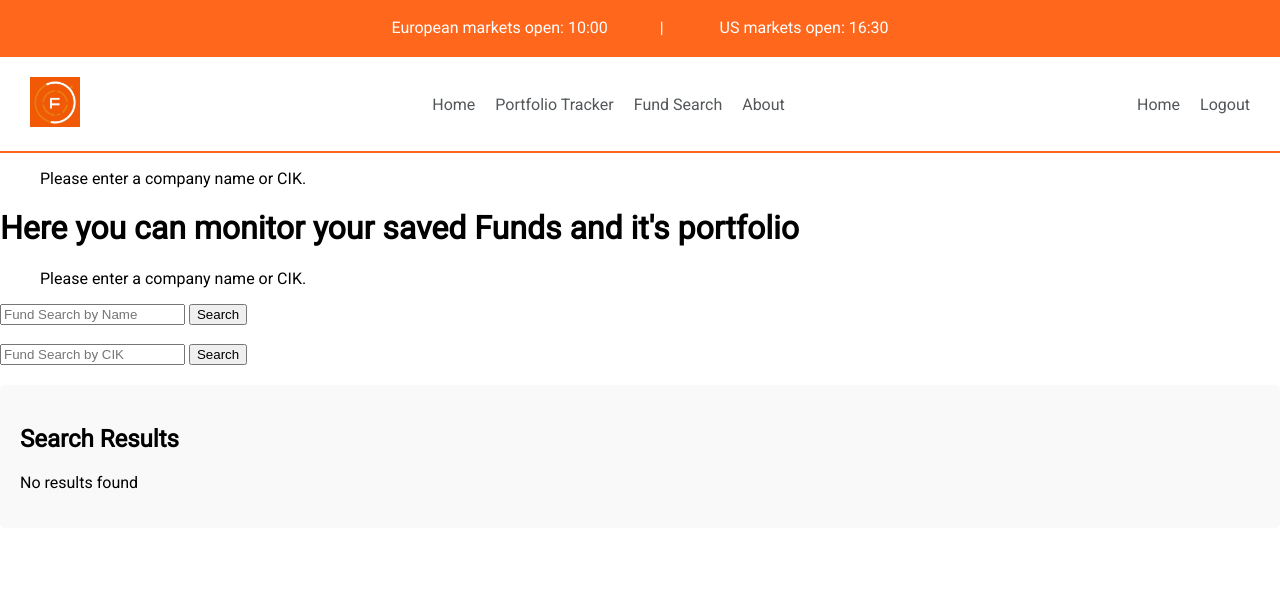
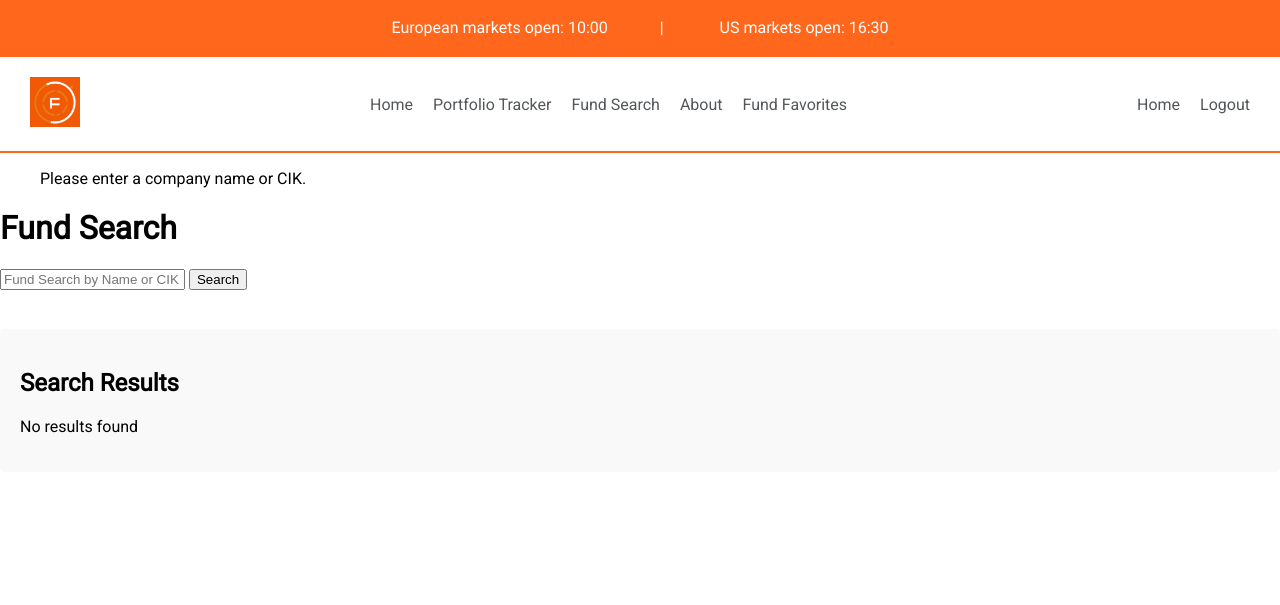
Before and after one commit to martynasfreitakas/FinalFinance_flask_project, a Flask app: page /fund_search in a window 1280 px wide. Shown: the top 605 px of the page. Run offline with Flask 3, Linux system fonts and the light colour scheme; the visitor is signed in with stand-in values (Sample User, id 1); parts of the project's set-up code (start-up, migrations or seed data) failed here and were passed over.

Commit message:
Implemented adding funds to favorites

```diff
--- a/routes.py
+++ b/routes.py
@@ -2,7 +2,7 @@ from datetime import datetime
 from database import db
 from flask import render_template, flash, redirect, url_for, session, request
 from forms import SignUpForm, LoginForm
-from models import User, FundData, Submission
+from models import User, FundData, Submission, AddFundToFavorites
 from werkzeug.security import check_password_hash, generate_password_hash
 
 from utils import edgar_downloader_from_sec
@@ -64,15 +64,17 @@ def my_routes(app):
     @app.route('/fund_search', methods=['GET'])
     def fund_search():
         query = request.args.get('query', default='', type=str)
+
         if not query:
             flash('Please enter a company name or CIK.')
             return render_template('fund_search.html', year=datetime.now().year)
+
         funds = FundData.query.filter(
-            FundData.cik.like(f'%{query}%')).all() if query.isdigit() else FundData.query.filter(
-            FundData.fund_name.like(f'%{query}%')).all()
-        search_results = [(fund.fund_name, fund.cik, url_for('fund_details', cik=fund.cik)) for fund in funds]
-        return render_template('fund_search.html', results=search_results, year=datetime.now().year,
-                               show_details_button=True)
+            FundData.cik.like(f'%{query}%') if query.isdigit() else
+            FundData.fund_name.like(f'%{query}%')
+        ).all()
+
+        return render_template('fund_search.html', funds=funds, year=datetime.now().year)
 
     @app.route('/fund_details/<cik>')
     def fund_details(cik):
@@ -92,3 +94,61 @@ def my_routes(app):
     @app.route('/portfolio_monitor')
     def portfolio_tracker() -> str:
         return render_template('portfolio_monitor.html', year=datetime.now().year)
+
+    @app.route('/fund_favorites')
+    def fund_favorites():
+        if 'username' not in session:
+            flash('You need to be logged in to view favorites.')
+            return redirect(url_for('login'))
+
+        user = User.query.filter_by(username=session['username']).first()
+        if not user:
+            flash('User not found.')
+            return redirect(url_for('login'))
+
+        favorite_funds = user.favorite_funds
+
+        return render_template('fund_favorites.html', favorite_funds=favorite_funds, year=datetime.now().year)
+
+    @app.route('/add_to_favorites/<int:fund_id>', methods=['POST'])
+    def add_to_favorites(fund_id):
+        if 'username' not in session:
+            flash('You need to be logged in to add favorites.')
+            return redirect(url_for('login'))
+
+        user = User.query.filter_by(username=session['username']).first()
+        if not user:
+            flash('User not found.')
+            return redirect(url_for('login'))
+
+        favorite = AddFundToFavorites.query.filter_by(user_id=user.id, fund_id=fund_id).first()
+        if favorite:
+            flash('Fund is already in favorites.')
+        else:
+            favorite = AddFundToFavorites(user_id=user.id, fund_id=fund_id)
+            db.session.add(favorite)
+            db.session.commit()
+            flash('Fund added to favorites.')
+
+        return redirect(url_for('fund_search'))
+
+    @app.route('/remove_from_favorites/<int:fund_id>', methods=['POST'])
+    def remove_from_favorites(fund_id):
+        if 'username' not in session:
+            flash('Please log in to manage your favorites.', 'error')
+            return redirect(url_for('login'))
+
+        user = User.query.filter_by(username=session['username']).first()
+        if not user:
+            flash('User not found.', 'error')
+            return redirect(url_for('login'))
+
+        favorite_entry = AddFundToFavorites.query.filter_by(user_id=user.id, fund_id=fund_id).first()
+        if favorite_entry:
+            db.session.delete(favorite_entry)
+            db.session.commit()
+            flash('Fund removed from favorites successfully!', 'success')
+        else:
+            flash('Fund not found in favorites.', 'error')
+
+        return redirect(url_for('fund_favorites'))
--- a/templates/base.html
+++ b/templates/base.html
@@ -26,6 +26,9 @@
                     <li><a href="{{ url_for('portfolio_tracker') }}">Portfolio Tracker</a></li>
                     <li><a href="{{ url_for('fund_search') }}">Fund Search</a></li>
                     <li><a href="{{ url_for('about') }}">About</a></li>
+                    {% if session.get('username') %}
+                    <li><a href="{{ url_for('fund_favorites') }}">Fund Favorites</a></li>
+                    {% endif %}
                 </ul>
             </div>
             <div class="nav-user">
--- a/templates/fund_search.html
+++ b/templates/fund_search.html
@@ -1,39 +1,28 @@
+<!-- fund_search.html -->
+
 {% extends 'base.html' %}
 
 {% block content %}
-  <h1>Here you can monitor your saved  Funds and it's portfolio</h1>
-    {% set flask_messages = get_flashed_messages() %}
-    {% if flask_messages %}
-    <ul>
-        {% for message in flask_messages %}
-        <li>{{ message }}</li>
-        {% endfor %}
-    </ul>
-    {% endif %}
+<h1>Fund Search</h1>
+
 <div>
     <form action="{{ url_for('fund_search') }}" method="get">
-      <input type="text" name="query" placeholder="Fund Search by Name">
+        <input type="text" name="query" placeholder="Fund Search by Name or CIK">
         <input type="submit" value="Search">
     </form>
 </div>
 <br>
-    <div>
-    <form action="{{ url_for('fund_search') }}" method="get">
-      <input type="text" name="query" placeholder="Fund Search by CIK">
-      <input type="submit" value="Search">
-    </form>
-    </div>
 
 <div class="company-search-results-block">
     <h2>Search Results</h2>
-        {% if results %}
+    {% if funds %}
     <ul>
-        {% for fund_name, cik, url in results %}
+        {% for fund in funds %}
         <li>
-            <a href="{{ url }}" target="_blank">{{ fund_name }}: {{ cik }}</a>
-            {% if show_details_button %}
-              <button class="view-details" data-cik="{{ cik }}">View Details</button>
-            {% endif %}
+            <a href="{{ url_for('fund_details', cik=fund.cik) }}">{{ fund.fund_name }}: {{ fund.cik }}</a>
+            <form action="{{ url_for('add_to_favorites', fund_id=fund.id) }}" method="post" style="display: inline;">
+                <button type="submit">Add to Favorites</button>
+            </form>
         </li>
         {% endfor %}
     </ul>
@@ -41,5 +30,4 @@
     <p>No results found</p>
     {% endif %}
 </div>
-
 {% endblock %}
--- a/utils.py
+++ b/utils.py
@@ -285,7 +285,8 @@ def extract_holdings_from_13f_hr(path_to_file):
                 'accession_number': accession_number,
             }
 
-        data_list = [{'company_name': k, **v} for k, v in data_dict.items()]
+        data_list = [{'company_name': name_of_company_key, **company_details_values} for
+                     name_of_company_key, company_details_values in data_dict.items()]
 
         for data in data_list:
             existing_fund_holding = FundHoldings.query.filter_by(company_name=data['company_name'],
```
Also changed, not shown: models.py (+16 -3 lines), templates/fund_favorites.html (added, +36 -0 lines). Lines whose indentation alone changed are shown as unchanged.
